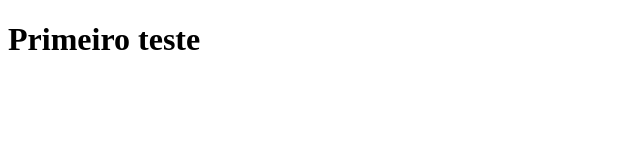
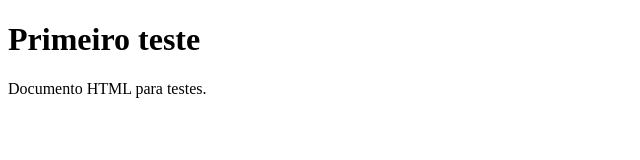
Before and after one commit to rafaelbarros831/repositorio-teste, a plain HTML site: page Testesimp/Index.html in a window 1280 px wide. Shown: the whole page, without its empty margins (0-640 px from the left). Drawn offline with Linux system fonts and the light colour scheme.

Commit message:
Nova linha

```diff
--- a/Testesimp/Index.html
+++ b/Testesimp/Index.html
@@ -9,5 +9,7 @@
 
     <h1>Primeiro teste</h1>
 
+    <p>Documento HTML para testes.</p>
+
 </body>
 </html>
```
